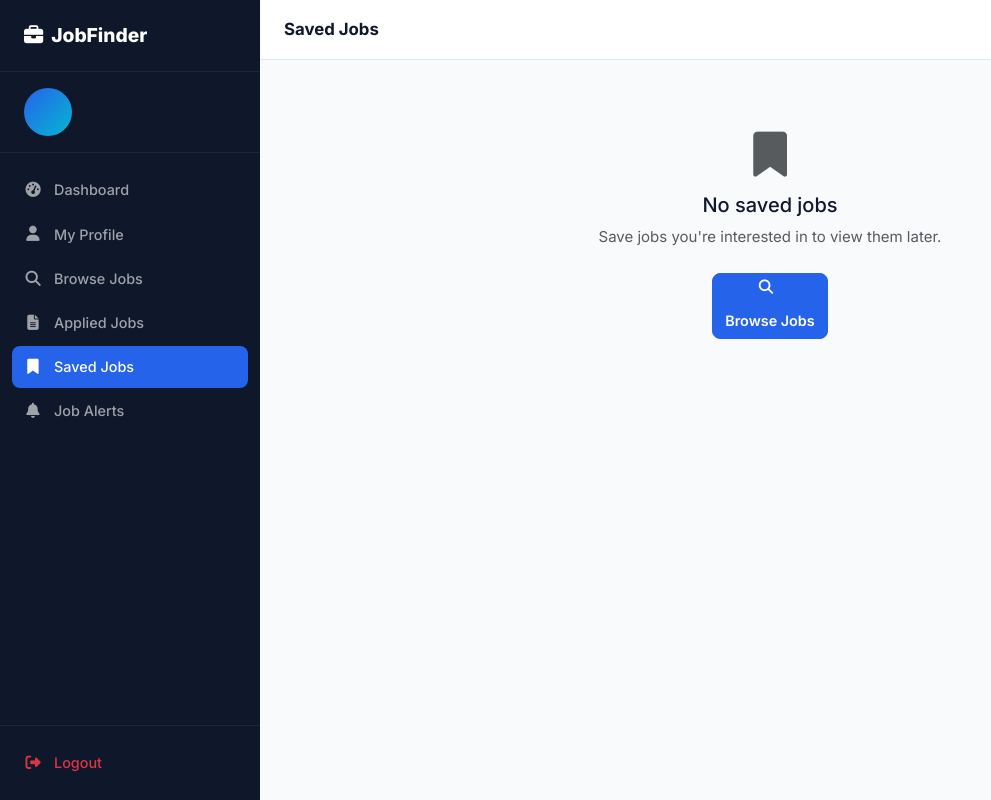
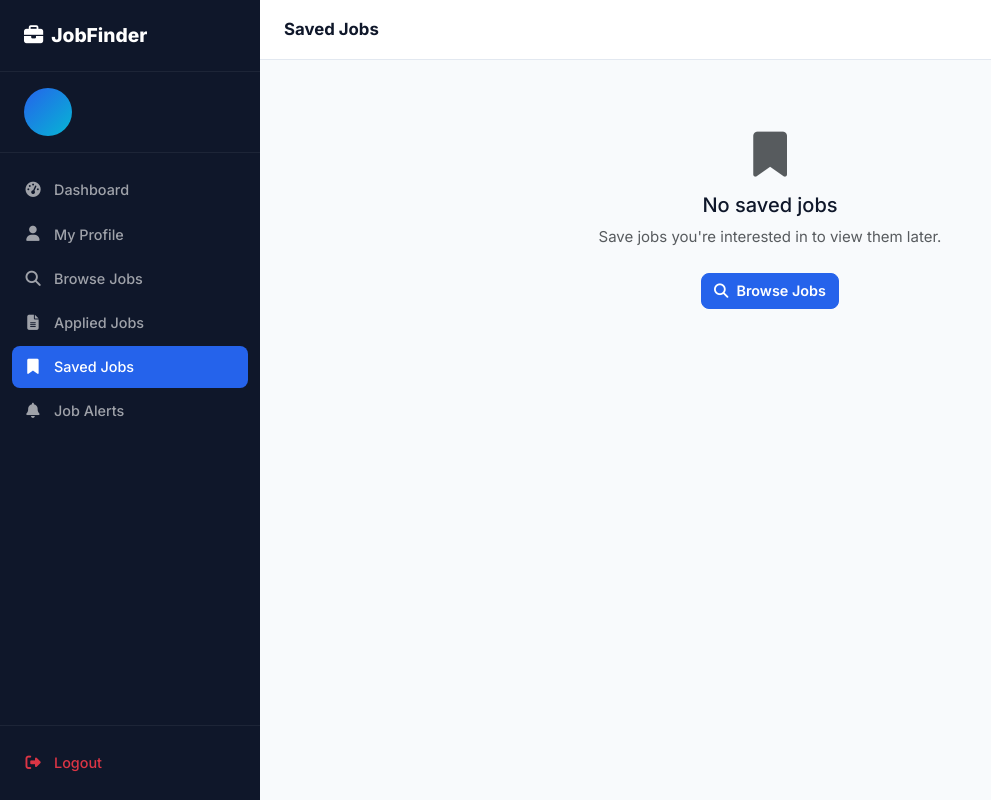
Before and after one commit to NaikKhilji/job-finder, a Python web app: template templates/user/saved_jobs.html in a window 1280 px wide. Shown: the whole page, without its empty margins (0-991 px from the left). Run offline with Jinja, Linux system fonts and the light colour scheme; the template is opened without the code that fills it, so the values that code supplies are empty.

Commit message:
UI improvements

```diff
--- a/static/css/style.css
+++ b/static/css/style.css
@@ -1340,7 +1340,7 @@ body {
 
 /* ===== EMPTY STATES ===== */
 .empty-state { padding: 3rem 1rem; }
-.empty-state i { display: block; margin: 0 auto 1rem; }
+.empty-state > i { display: block; margin: 0 auto 1rem; }
 
 /* ===== ERROR PAGES ===== */
 .error-page {
--- a/templates/user/applied_jobs.html
+++ b/templates/user/applied_jobs.html
@@ -167,9 +167,7 @@
   <i class="fas fa-file-alt fa-3x text-muted mb-3"></i>
   <h5>No applications yet</h5>
   <p class="text-muted">Start applying to jobs to track your applications here.</p>
-  <a href="{{ url_for('jobs.listing') }}" class="btn btn-primary mt-2">
-    <i class="fas fa-search me-2"></i>Browse Jobs
-  </a>
+  <a href="{{ url_for('jobs.listing') }}" class="btn btn-primary mt-2"><i class="fas fa-search me-2"></i>Browse Jobs</a>
 </div>
 {% endif %}
 {% endblock %}
--- a/templates/user/saved_jobs.html
+++ b/templates/user/saved_jobs.html
@@ -123,9 +123,7 @@
   <i class="fas fa-bookmark fa-3x text-muted mb-3"></i>
   <h5>No saved jobs</h5>
   <p class="text-muted">Save jobs you're interested in to view them later.</p>
-  <a href="{{ url_for('jobs.listing') }}" class="btn btn-primary mt-2">
-    <i class="fas fa-search me-2"></i>Browse Jobs
-  </a>
+  <a href="{{ url_for('jobs.listing') }}" class="btn btn-primary mt-2"><i class="fas fa-search me-2"></i>Browse Jobs</a>
 </div>
 {% endif %}
 {% endblock %}
```
